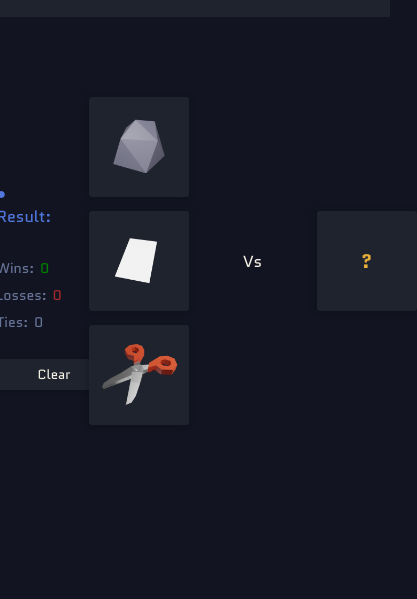
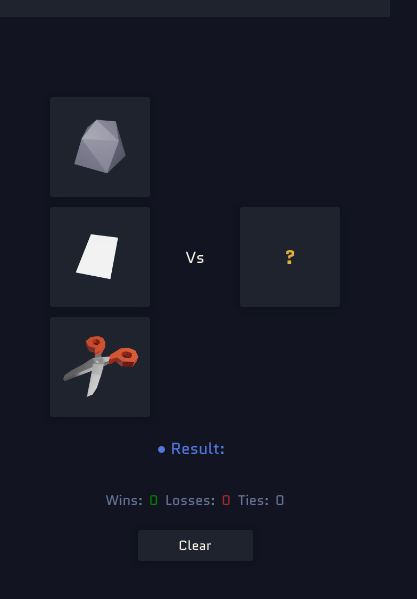
Before and after one commit to figdavi/rps, a plain HTML site: page index.html in a window 390 px wide. Shown: the part 63-662 px from the top of the page, 417 px wide, since content can reach past the window. Drawn offline with Linux system fonts and the light colour scheme.

Commit message:
Add media queries
Grid responsive design is probably cleaner, but I can't get it to work on this

```diff
--- a/index.html
+++ b/index.html
@@ -28,28 +28,7 @@
 		</header>
 
 		<main>
-			<div class="results-container">
-				<div class="current-result">
-					<p class="text">&#9679; Result:</p>
-					<p id="result"></p>
-				</div>
-				<div class="score">
-					<div>
-						<p>Wins:</p>
-						<p id="wins">0</p>
-					</div>
-					<div>
-						<p>Losses:</p>
-						<p id="losses">0</p>
-					</div>
 
-					<div>
-						<p>Ties:</p>
-						<p id="ties">0</p>
-					</div>
-						<button class = "clear" onclick="clearResult();">Clear</button>
-				</div>
-			</div>
 
 			<div id = "game-container">
 				<button id = "rock" onclick="play(1);">
@@ -70,6 +49,29 @@
 
 				<button id = "continue" onclick = "continueGame();">Continue</button>
 			</div>
+
+			<div class="results-container">
+				<div class="current-result">
+					<p class="text">&#9679; Result:</p>
+					<p id="result"></p>
+				</div>
+				<div class="score">
+					<div>
+						<p>Wins:</p>
+						<p id="wins">0</p>
+					</div>
+					<div>
+						<p>Losses:</p>
+						<p id="losses">0</p>
+					</div>
+
+					<div>
+						<p>Ties:</p>
+						<p id="ties">0</p>
+					</div>
+				</div>
+					<button class = "clear" onclick="clearResult();">Clear</button>
+			</div>
 		</main>
 
 
--- a/styles.css
+++ b/styles.css
@@ -8,6 +8,53 @@
 
   --big: 19px;
   --small: 14px;
+}
+
+@media (max-width: 900px) {
+  body main {
+    grid-template-columns: repeat(2, 1fr);
+  }
+}
+
+@media (max-width: 700px) {
+  body main {
+    display: flex;
+    flex-direction: column;
+  }
+
+  main .score {
+    flex-direction: row;
+  }
+
+  main .results-container {
+    display: flex;
+    flex-direction: column;
+    justify-content: center;
+    align-items: center;
+  }
+
+  main header {
+    margin-bottom: 20px;
+  }
+
+  body main #game-container {
+    grid-template-columns: 100px 70px 100px;
+    grid-template-rows: 100px 100px 100px;
+    gap: 10px;
+    margin-bottom: 20px;
+  }
+}
+
+@media (max-width: 350px) {
+  body main .img {
+    width: 40px;
+  }
+  body main #game-container {
+    grid-template-columns: 70px 70px 70px;
+    grid-template-rows: 70px 70px 70px;
+    gap: 10px;
+    margin-bottom: 20px;
+  }
 }
 
 * {
@@ -85,7 +132,7 @@ header {
 
 main {
   display: grid;
-  grid-template-columns: 1fr 1fr 1fr;
+  grid-template-columns:repeat(3, 1fr)
 }
 
 #game-container {
@@ -95,6 +142,7 @@ main {
   grid-template-rows: 100px 100px 100px;
   gap: 14px;
   margin-bottom: 50px;
+  grid-area: 1 / 2 / 2 / 3;
 }
 
 /* Grid Placement Start*/
@@ -161,6 +209,7 @@ button:active,
 .results-container {
   width: 60%;
   margin: auto;
+  grid-area: 1 / 1 / 2 / 2;
 }
 
 .current-result {
@@ -172,6 +221,7 @@ button:active,
 
 .current-result .text {
   color: var(--blue);
+  white-space: nowrap;
 }
 
 #result {
```
